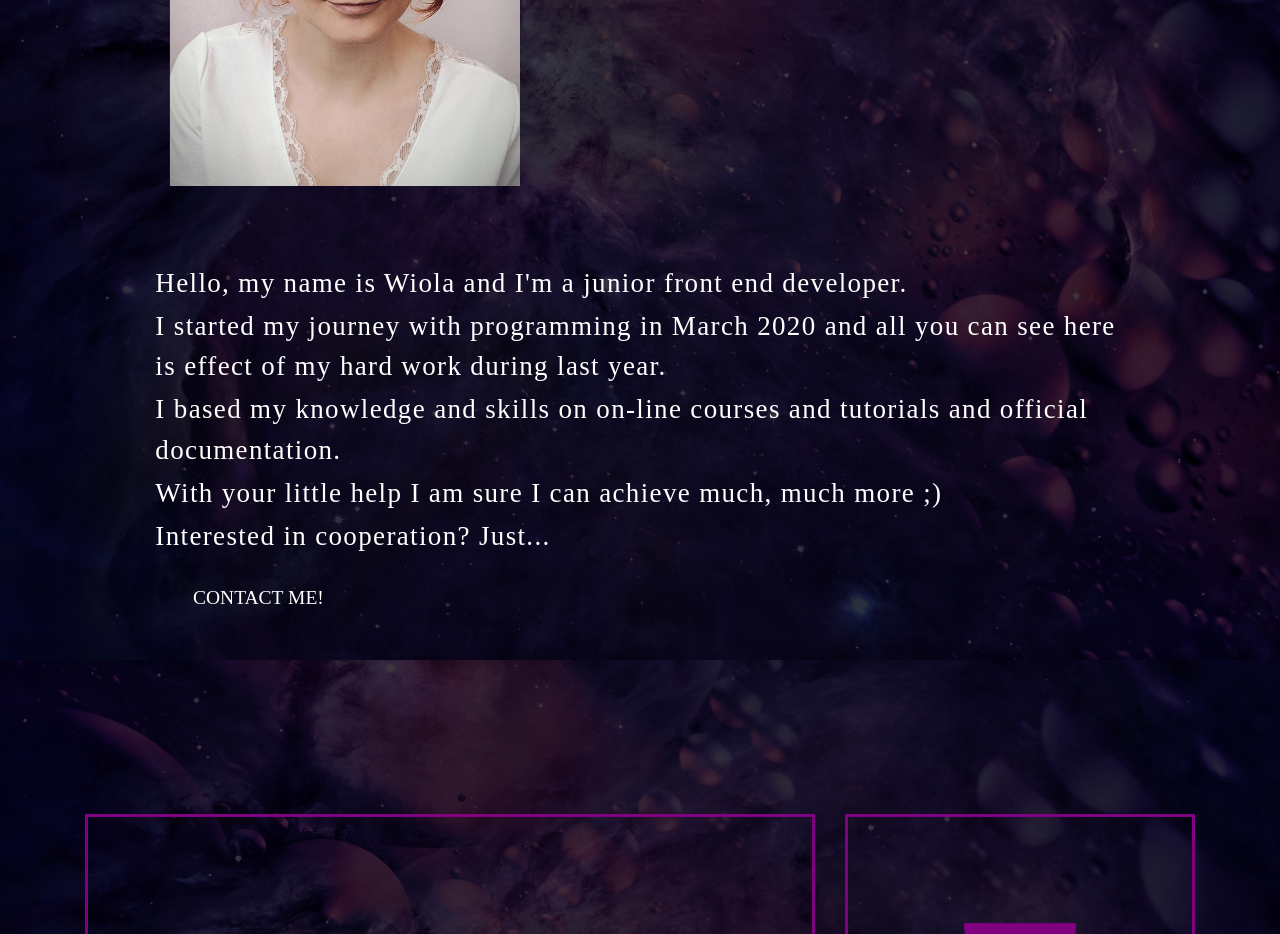
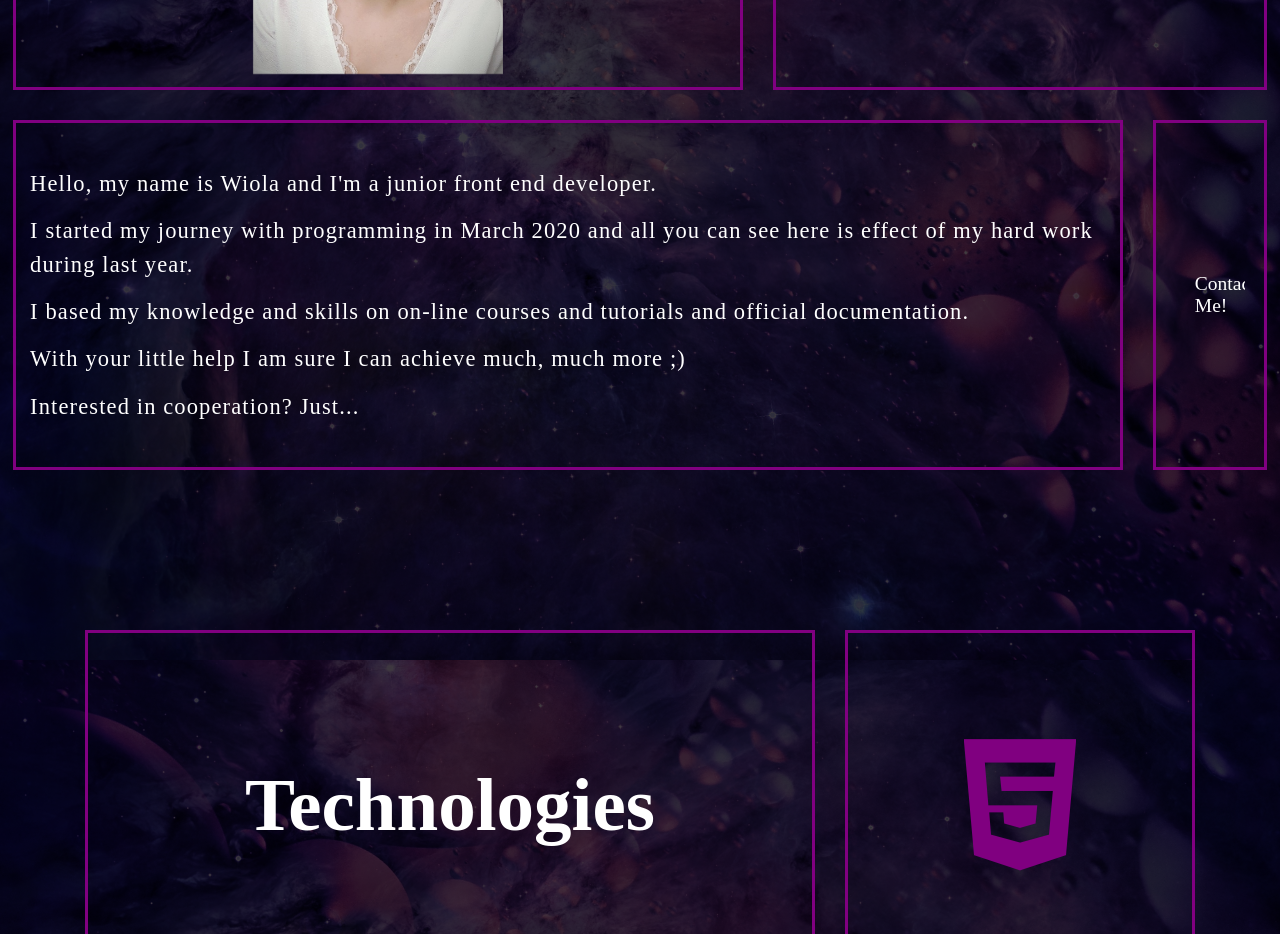
Before and after one commit to Wiolinek/home-page, a React (Create React App) app: page / in a window 1280 px wide. Shown: the part 1260-2194 px from the top of the page. Built offline with nearby package versions, Linux system fonts and the light colour scheme; a web font is replaced by a local one.

Commit message:
About section structure & styles change

```diff
--- a/src/layouts/About.js
+++ b/src/layouts/About.js
@@ -16,95 +16,87 @@ const About = () => {
       <div className="section-name">
         <h1>About Me</h1>
       </div>
-      <div></div>
+      {/* <div></div> */}
       <article>
         <p>Hello, my name is Wiola and I'm a junior front end developer.</p>
         <p>I started my journey with programming in March 2020 and all you can see here is effect of my hard work during last year.</p>
         <p>I based my knowledge and skills on on-line courses and tutorials and official documentation.</p>
         <p>With your little help I am sure I can achieve much, much more ;)</p>
         <p>Interested in cooperation? Just...</p>
-        <button>CONTACT ME!</button>
       </article>
+      <div className="contact-me-btn">
+        <a href="#contact">Contact Me!</a>
+      </div>
     </AboutWrapper>
   );
 }
 
 const AboutWrapper = styled.section`
   background-color: rgba(0, 0, 0, .75);
+  min-height: 100vh;
+  color: white;
+  padding: 10vh 1vw;
   display: grid;
-  grid-template-columns: repeat(2, minmax(200px, .5fr));
-  grid-auto-rows: min-content;
+  grid-template-columns: repeat(auto-fill, 350px);
+  grid-auto-rows: 350px;
   align-items: center;
   justify-content: center;
   grid-gap: 2em;
-  /* width: 100vw; */
-  /* min-height: 100vh; */
-  color: white;
-  padding: 10vh 5vw;
-    .section-name {
-      /* background-color: green; */
+  margin: 0 auto;
+  div {
     display: flex;
     align-items: center;
     justify-content: center;
+    border: 3px solid purple;
+    height: 100%;
+  }
+  .section-name {
+    grid-column: 3 / 5;
     h1 {
       font-size: 5em;
     }
   }
   .my-photo {
-      /* background-color: red; */
-      display: flex;
+    grid-column: 1 / 3;
     /* align-self: flex-start; */
-      justify-content: center;
-      position: relative;
+    /* position: relative; */
     /* align-content: center; */
     /* text-align: center; */
     /* width: 60%; */
-      /* border: 3px solid purple; */
-
-      div {
-        /* transform-origin: 50% 50%; */
-        /* transform:  translateX(-50%) translateY(-50%) rotate(-90deg); */
-        /* height: 10vw; */
-        text-align: center;
-        /* vertical-align: middle; */
-        background-color: purple;
-        /* position: absolute; */
-        top: 0;
-        left: 5vw;
-        /* height: 100px; */
-        /* width: 400px; */
-        /* transform: translate(-40%, 100%) rotate(-90deg); */
-
-      }
     img {
       /* position: relative; */
-        width: 350px;
+      width: 250px;
       /* border: 3px solid purple; */
       z-index: 10;
     }
   }
-    .my-photo::after {
-      content: "";
-      position: absolute;
-      width: 350px;
-      max-height: 100%;
-      top: 10%;
+    /* .my-photo::after { */
+      /* content: ""; */
+      /* position: absolute; */
+      /* width: 350px; */
+      /* max-height: 100%; */
+      /* top: 10%; */
       /* bottom: -10%; */
       /* left: -10%; */
-      right: 10%;
-      background-color: purple;
-      border: 7px solid purple;
-      z-index: 0;
-    }
+      /* right: 10%; */
+      /* background-color: purple; */
+      /* border: 7px solid purple; */
+      /* z-index: 0; */
+    /* } */
 
   article {
-    grid-column: 1 / 3;
-    padding: 1em 6em;
+    grid-column: 1 / 4;
+    display: flex;
+    flex-direction: column;
+    justify-content: center;
+    padding: .5em;
+    border: 3px solid purple;
+    height: 100%;
     p {
-      font-size: 1.8em;
+      font-size: 1.5rem;
       line-height: 1.5em;
       letter-spacing: 0.05em;
-      padding: .05em;
+      padding: .3em;
       /* font-family: 'Aldrich', sans-serif; */
     /* font-family: 'Quantico', sans-serif; */
     /* font-family: 'Electrolize', sans-serif; */
@@ -114,11 +106,12 @@ const AboutWrapper = styled.section`
     /* font-family: 'Iceland', cursive; */
     /* font-weight: 700; */
     }
-    button {
+  }
+  .contact-me-btn {
+    a {
+      grid-column: 4 / 5;
       font-family: 'Turret Road', cursive;
       font-size: 1.3rem;
-      text-align: center;
-      min-width: 8%;
       padding: .5em 1em;
       margin: 1em;
       border-color: black;
@@ -126,10 +119,11 @@ const AboutWrapper = styled.section`
       color: white;
       border-style: none;
       outline: none;
+      text-decoration: none;
       cursor: pointer;
       transition: .5s;
     }
-    button:hover {
+    a:hover {
       background-color: purple;
       box-shadow: 0 0 20px purple, 0 0 50px purple, 0 0 80px purple, 0 0 110px purple;
     }
```
Also changed, not shown: 1 other file (tests, documents, lock files or other folders). Lines whose indentation alone changed are shown as unchanged.
